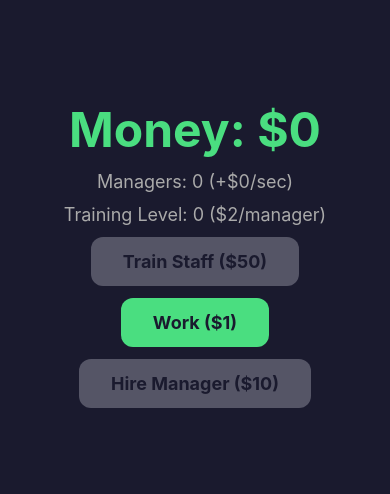
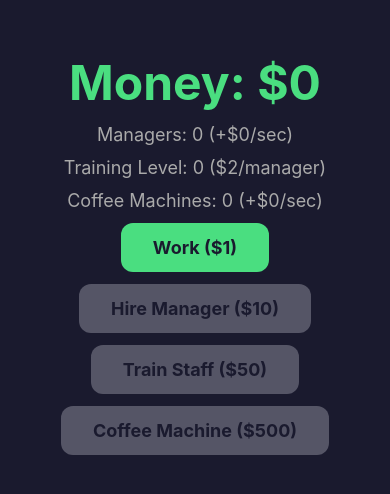
Before and after one commit to breecurry/idletycoon, a React Native app: screen / in a window 390 px wide. Shown: the part 168-662 px from the top of the page. Built offline with nearby package versions, Linux system fonts and the light colour scheme.

Commit message:
coffee machine business added

```diff
--- a/App.tsx
+++ b/App.tsx
@@ -35,13 +35,16 @@ export default function App() {
 
   const [training, setTraining] = useState(0);
 
+  const [coffee, setCoffee] = useState(0);
+
   const [isLoaded, setIsLoaded] = useState(false);
 
   const managerIncome = 2 * (training + 1);
-  const incomePerSecond = managers * managerIncome;
+  const coffeeIncome = coffee * 25;
+  const incomePerSecond = managers * managerIncome + coffeeIncome;
   const managerCost = Math.floor(10 * Math.pow(1.5, managers));
   const trainingCost = Math.floor(50 * Math.pow(2, training));
-
+  const coffeeCost = Math.floor(500 * Math.pow(1.7, coffee));
 
   useEffect(() => {
     const interval = setInterval(() => {
@@ -65,6 +68,34 @@ const buyTraining = () => {
   }
 };
 
+const buyCoffee = () => {
+  if (money >= coffeeCost) {
+    setMoney(money - coffeeCost);
+    setCoffee(coffee + 1);
+  }
+};
+
+const shopItems = [
+  {
+    label: "Hire Manager ($" + formatMoney(managerCost) + ")",
+    onPress: hireManager,
+    disabled: money < managerCost,
+  },
+  {
+    label: "Train Staff ($" + formatMoney(trainingCost) + ")",
+    onPress: buyTraining,
+    disabled: money < trainingCost,
+  },
+  {
+    label: "Coffee Machine ($" + formatMoney(coffeeCost) + ")",
+    onPress: buyCoffee,
+    disabled: money < coffeeCost,
+  },
+
+];
+
+
+
 useEffect(() => {
   const load = async () => {
     const saved = await
@@ -76,7 +107,7 @@ useEffect(() => {
 
       if (data.lastSaved) {
         const secondsAway = Math.floor((Date.now() - data.lastSaved) / 1000);
-        const income = data.managers * 2 * (data.training + 1);
+        const income = data.managers * 2 * (data.training + 1) + (data.coffee || 0) * 25;
         const offlineEarnings = secondsAway * income;
 
         if (offlineEarnings > 0) {
@@ -87,6 +118,7 @@ useEffect(() => {
         setMoney(loadedMoney);
         setManagers(data.managers);
         setTraining(data.training);
+        setCoffee(data.coffee || 0);
       }
       setIsLoaded(true);
     };
@@ -112,12 +144,17 @@ useEffect(() => {
 
       <Text style={styles.label}>Training Level: {training} (${formatMoney(managerIncome)}/manager)</Text>
 
-      <ShopButton label={"Train Staff ($" + formatMoney(trainingCost) + ")"} onPress={buyTraining} disabled={money < trainingCost} />
+      <Text style={styles.label}>Coffee Machines: {coffee} (+${formatMoney(coffeeIncome)}/sec)</Text>
 
       <ShopButton label="Work ($1)" onPress={() => setMoney(money + 1)} />
-
-      <ShopButton label={"Hire Manager ($" + formatMoney(managerCost) + ")"} onPress={hireManager} disabled={money < managerCost} />
-
+      {shopItems.map((item => (
+        <ShopButton
+          key={item.label}
+          label={item.label}
+          onPress={item.onPress}
+          disabled={item.disabled}
+        />
+      )))}
       <StatusBar style="auto" />
     </View>
   );
```
